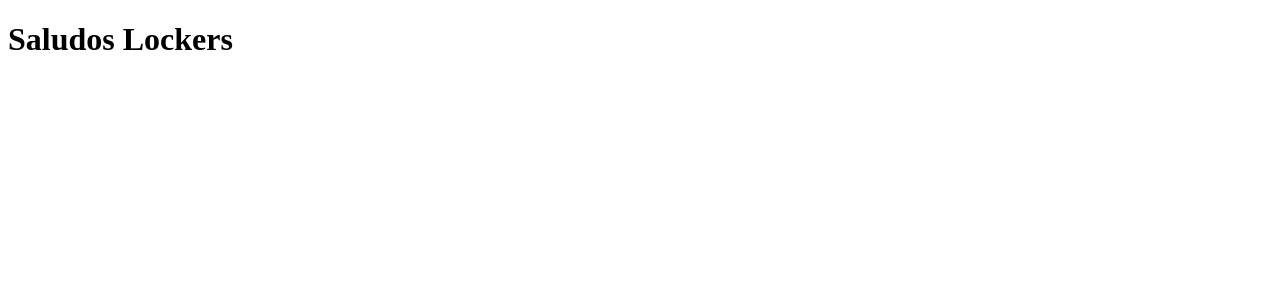
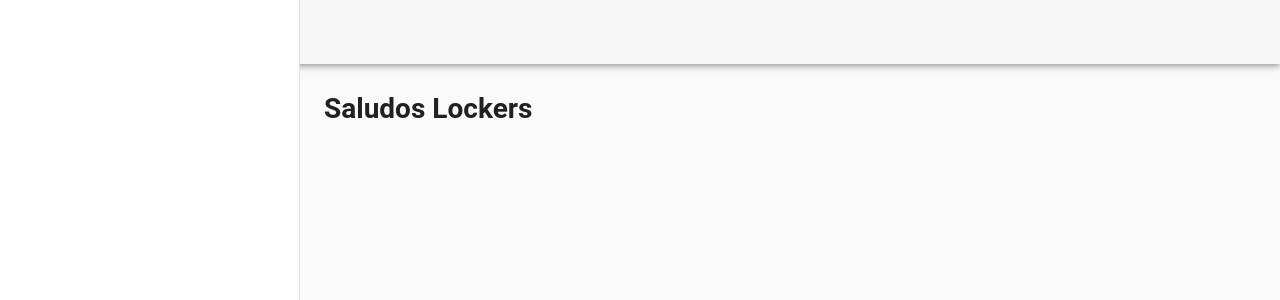
Before and after one commit to edgarshurtado/vagrant-symfony-vue-devenv, a Vue app: page / in a window 1280 px wide. Shown: the top 300 px of the page. Built offline with nearby package versions, Linux system fonts and the light colour scheme.

Commit message:
Scss, vuetify and vuerouter

```diff
--- a/package.json
+++ b/package.json
@@ -32,8 +32,10 @@
     "style-loader": "^0.23.0",
     "vue": "^2.5.17",
     "vue-loader": "^15.4.2",
+    "vue-router": "^3.0.2",
     "vue-style-loader": "^4.1.2",
     "vue-template-compiler": "^2.5.17",
+    "vuetify": "^1.5.0",
     "webpack": "^4.17.2",
     "webpack-cli": "^3.1.0",
     "webpack-dev-server": "^3.1.7"
--- /dev/null
+++ b/postcss.config.js
@@ -0,0 +1,5 @@
+module.exports = {
+    plugins: [
+      require('autoprefixer')
+    ]
+}
--- a/web/App.vue
+++ b/web/App.vue
@@ -1,17 +1,12 @@
 <template>
-  <h1>{{ i18n.greetings }}</h1>
+<v-app>
+  <v-navigation-drawer app></v-navigation-drawer>
+  <v-toolbar app></v-toolbar>
+  <v-content>
+    <v-container fluid>
+      <router-view></router-view>
+    </v-container>
+  </v-content>
+  <v-footer app></v-footer>
+</v-app>
 </template>
-<script>
-export default {
-    props:{
-        propA:Number
-    },
-    data(){
-        return {
-            i18n:{
-                greetings: 'Saludos Lockers'
-            }
-        }
-    }
-}
-</script>
--- /dev/null
+++ b/web/Home.vue
@@ -0,0 +1,15 @@
+<template>
+    <h1>{{i18n.greetings}}</h1>
+</template>
+
+<script>
+export default {
+    data(){
+        return {
+            i18n:{
+                greetings: 'Saludos Lockers'
+            }
+        }
+    }
+}
+</script>
--- /dev/null
+++ b/web/assets/scss/styles.scss
@@ -0,0 +1,3 @@
+body {
+    color: red;
+}
--- a/web/index.js
+++ b/web/index.js
@@ -1,7 +1,22 @@
 import Vue from 'vue'
+import Vuetify from 'vuetify'
 import App from './App.vue'
+import 'vuetify/dist/vuetify.min.css'
+import './assets/scss/styles.scss'
+import VueRouter from 'vue-router'
+import Home from './Home.vue'
+
+Vue.use(Vuetify)
+Vue.use(VueRouter)
+
+const router = new VueRouter({
+    routes:[
+        {path: '/', component: Home}
+    ]
+})
 
 const app = new Vue({
+    router,
     el: '#app',
     render: h => h(App)
 })
```
Also changed, not shown: 1 other file (tests, documents, lock files or other folders).
